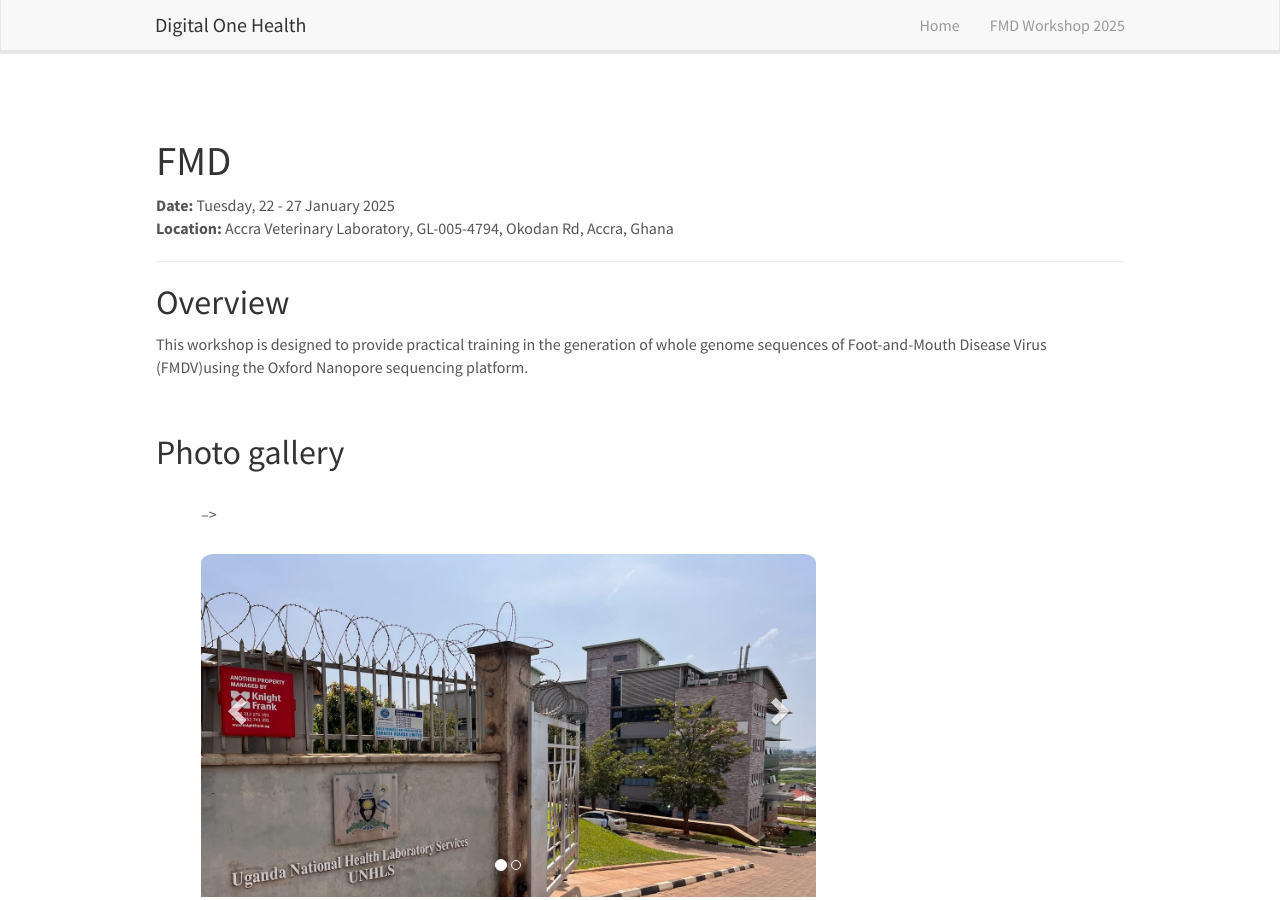
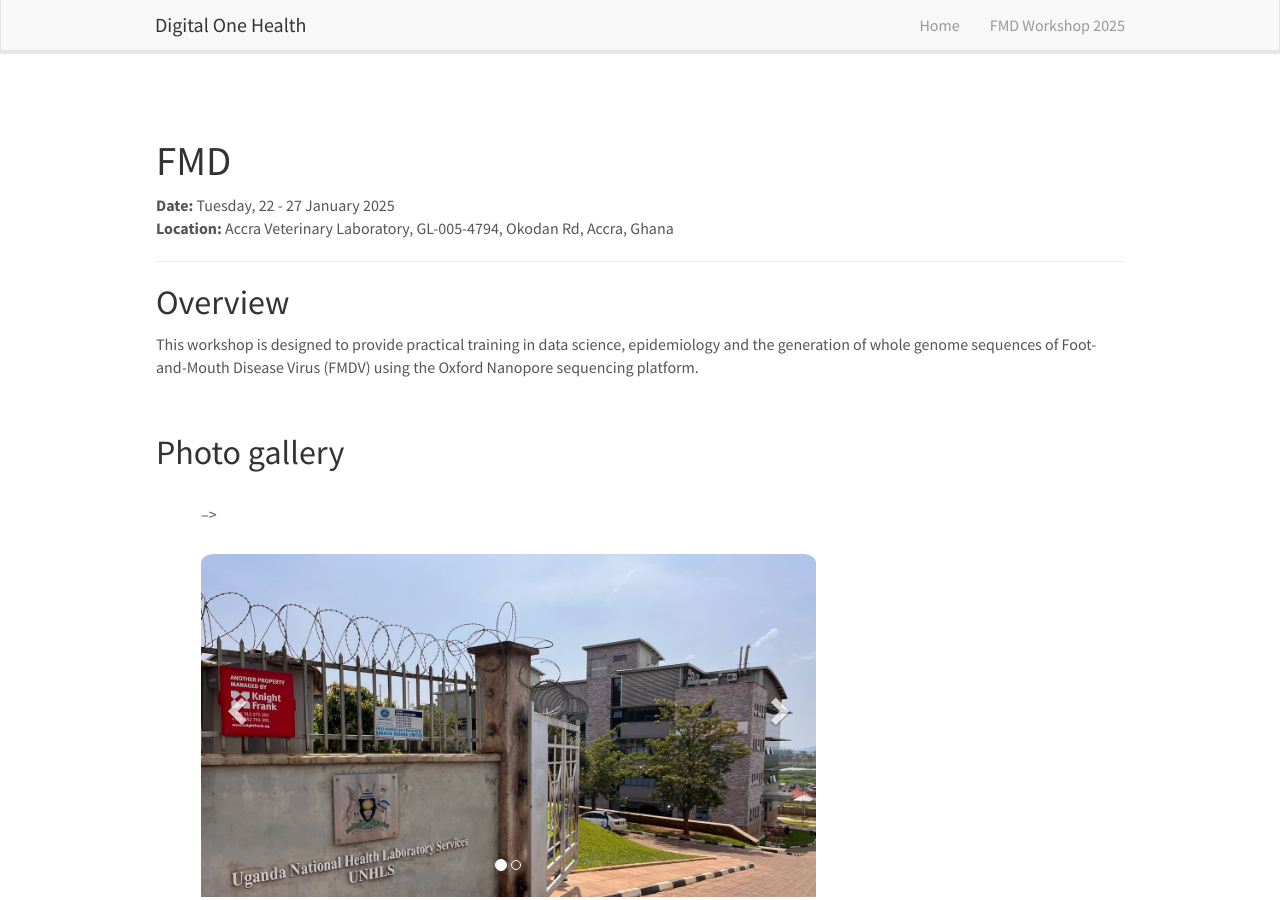
Before and after one commit to EERA-Edinburgh/eera-edinburgh.github.io, a Jekyll site: the page built from _pages/doh-ont-workshop2.md, in a window 1280 px wide and 900 px high. Built offline with Jekyll 4.4.1, drawn with Linux system fonts in a browser that asks for light colours; nearby versions of some CDN libraries; comment, search, counter and statistics services are not loaded.

Commit message:
update description

```diff
--- a/_pages/doh-ont-workshop2.md
+++ b/_pages/doh-ont-workshop2.md
@@ -17,7 +17,7 @@ permalink: /fmd-ghana-2025.html
 
 ## Overview
 
-This workshop is designed to provide practical training in the generation of whole genome sequences of Foot-and-Mouth Disease Virus (FMDV)using the Oxford Nanopore sequencing platform.
+This workshop is designed to provide practical training in data science, epidemiology and the generation of whole genome sequences of Foot-and-Mouth Disease Virus (FMDV) using the Oxford Nanopore sequencing platform.
 
 <br>
 
```
